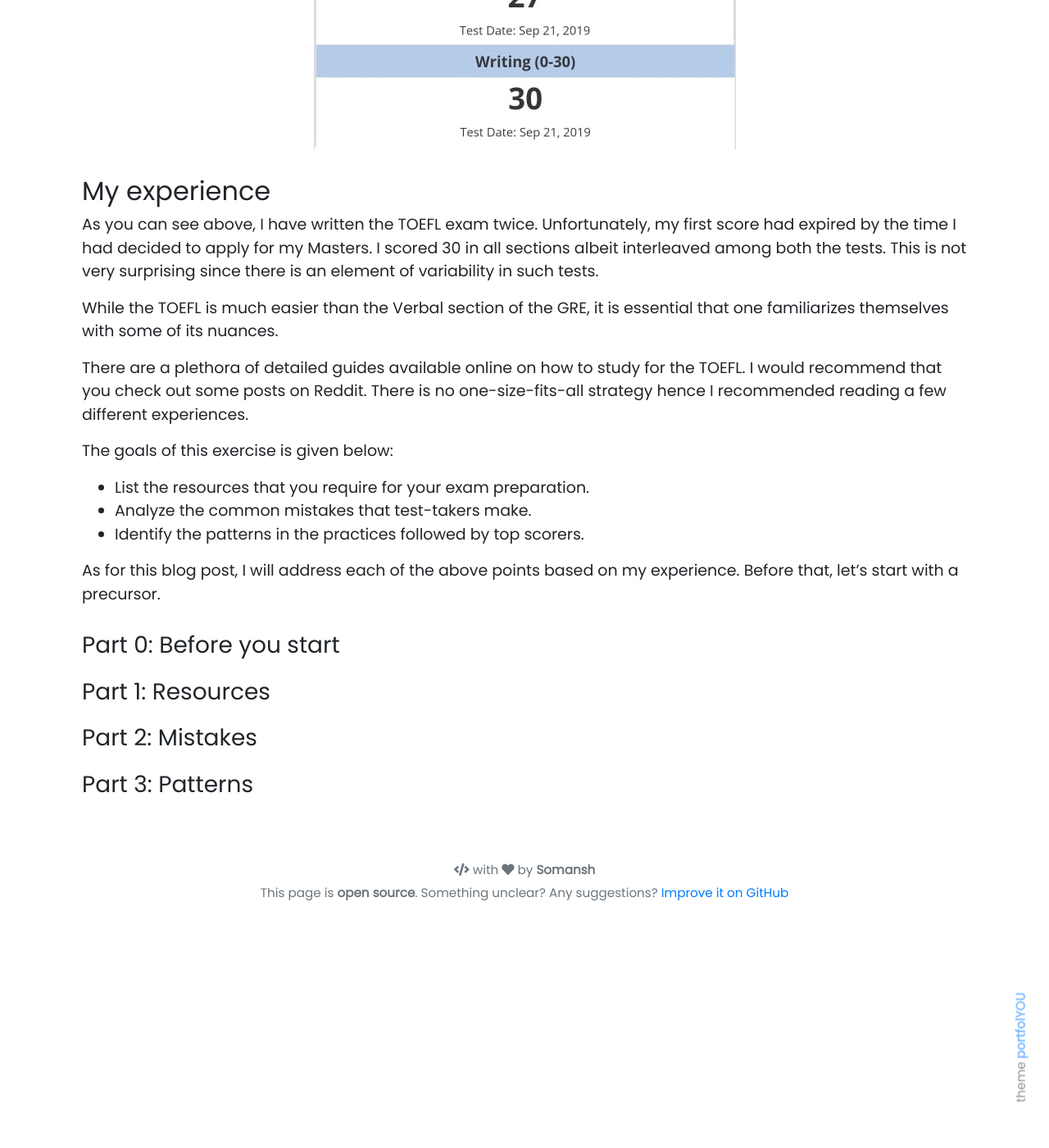
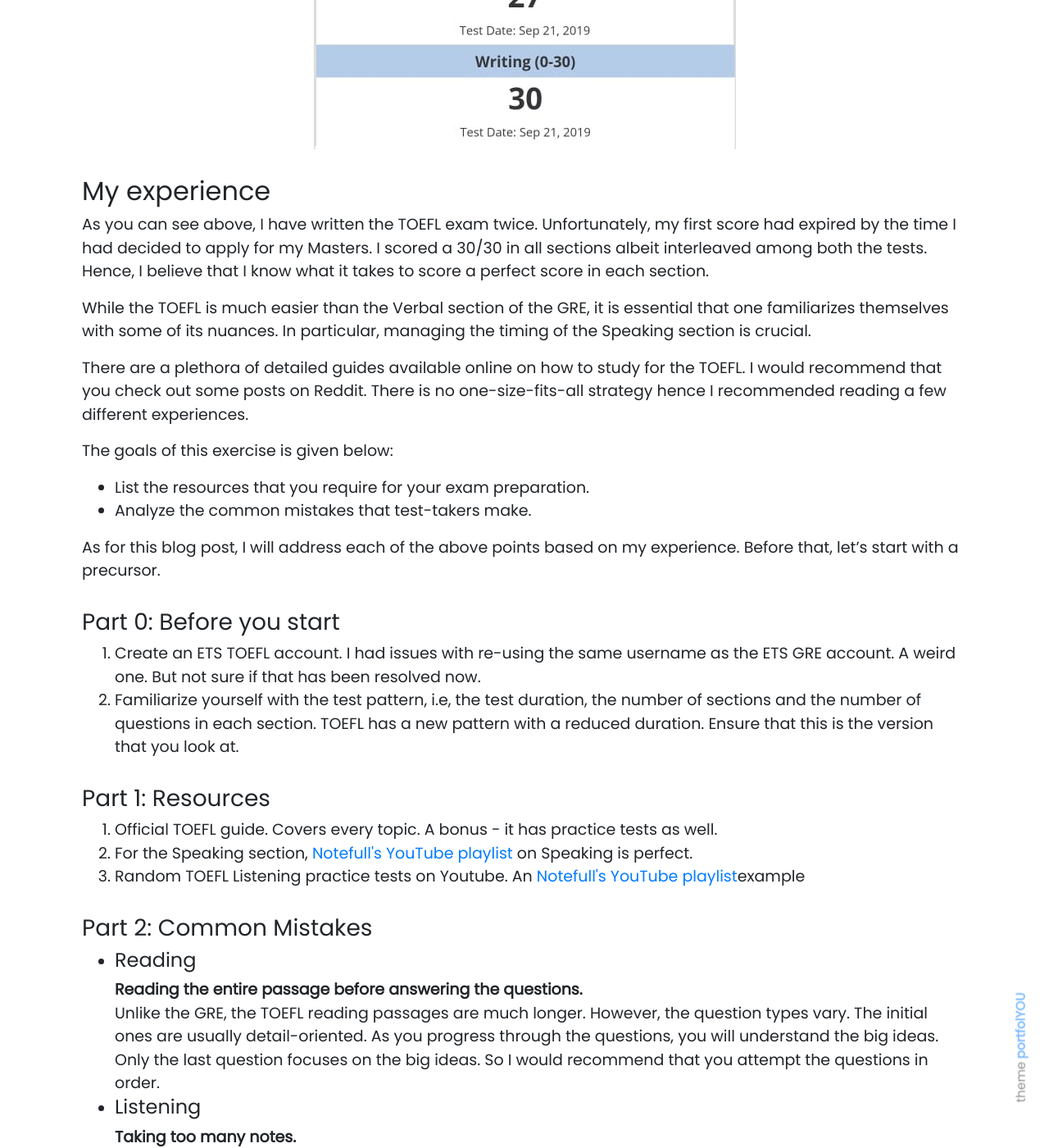
Before and after one commit to somanshreddy/somanshreddy.github.io, a Jekyll site: the page built from _posts/2021-12-09-toefl-prep.markdown, in a window 1280 px wide and 1400 px high, scrolled down 1705 px. Shown: the whole window at 82% size. Built offline with Jekyll 4.4.1, drawn with Linux system fonts in a browser that asks for light colours; nearby versions of some CDN libraries; comment, search, counter and statistics services are not loaded; some of the changed text lies outside the part shown.

Commit message:
Writing the initial draft of the TOEFL blog

```diff
--- a/_posts/2021-12-09-toefl-prep.markdown
+++ b/_posts/2021-12-09-toefl-prep.markdown
@@ -21,9 +21,9 @@ description: How I scored a 117/120 on the TOEFL without spending any money on e
 
 ## My experience
 
-As you can see above, I have written the TOEFL exam twice. Unfortunately, my first score had expired by the time I had decided to apply for my Masters. I scored 30 in all sections albeit interleaved among both the tests. This is not very surprising since there is an element of variability in such tests.
+As you can see above, I have written the TOEFL exam twice. Unfortunately, my first score had expired by the time I had decided to apply for my Masters. I scored a 30/30 in all sections albeit interleaved among both the tests. Hence, I believe that I know what it takes to score a perfect score in each section.
 
-While the TOEFL is much easier than the Verbal section of the GRE, it is essential that one familiarizes themselves with some of its nuances.
+While the TOEFL is much easier than the Verbal section of the GRE, it is essential that one familiarizes themselves with some of its nuances. In particular, managing the timing of the Speaking section is crucial.
 
 There are a plethora of detailed guides available online on how to study for the TOEFL. I would recommend that you check out some posts on Reddit. There is no one-size-fits-all strategy hence I recommended reading a few different experiences.
 
@@ -32,15 +32,85 @@ The goals of this exercise is given below:
 <ul>
 	<li>List the resources that you require for your exam preparation.</li>
 	<li>Analyze the common mistakes that test-takers make.</li>
-	<li>Identify the patterns in the practices followed by top scorers.</li>
 </ul>
 
 As for this blog post, I will address each of the above points based on my experience. Before that, let's start with a precursor.
 
 ### Part 0: Before you start
 
+<ol>
+	<li>Create an ETS TOEFL account. I had issues with re-using the same username as the ETS GRE account. A weird one. But not sure if that has been resolved now.</li>
+	<li>Familiarize yourself with the test pattern, i.e, the test duration, the number of sections and the number of questions in each section. TOEFL has a new pattern with a reduced duration. Ensure that this is the version that you look at.</li>
+</ol>
+
 ### Part 1: Resources
 
-### Part 2: Mistakes
 
-### Part 3: Patterns
+<ol>
+	<li>Official TOEFL guide. Covers every topic. A bonus - it has practice tests as well.</li>
+	<li>For the Speaking section, <a href="https://youtube.com/playlist?list=PL6434B98632F06DB0">Notefull's YouTube playlist</a> on Speaking is perfect.</li>
+	<li>Random TOEFL Listening practice tests on Youtube. An <a href="https://www.youtube.com/watch?v=IwL6pYmswGY">Notefull's YouTube playlist</a>example</li>
+</ol>
+
+### Part 2: Common Mistakes
+
+<ul>
+	<li>
+		<h4>Reading</h4>
+		<b>Reading the entire passage before answering the questions.</b> <br>
+		Unlike the GRE, the TOEFL reading passages are much longer. However, the question types vary. The initial ones are usually detail-oriented. As you progress through the questions, you will understand the big ideas. Only the last question focuses on the big ideas. So I would recommend that you attempt the questions in order.
+    </li>
+	<li>
+		<h4>Listening</h4>
+		<b>Taking too many notes.</b>
+    </li>
+    <li>
+		<h4>Speaking</h4>
+		<b>Not practicing your timing.</b>
+    </li>
+    <li>
+		<h4>Writing</h4>
+		<b>Too short.</b>
+		<br>
+		<b>Not fully pertinent.</b>
+    </li>
+</ul>
+
+### Part 3: Test Day
+
+You are required to carry an identification proof. In India, it is a valid passport. Refer to the ETS website for the requirements for your country.
+
+Please ensure that it has the correct first name. Until I applied for the GRE - I wasn't aware that my first name was 'Somansh Reddy' and not just 'Somansh'.
+
+Also, ensure that your passport has NOT expired. It must be valid on the day of the exam. Although this seems obvious, this might go unnoticed by the test taker in the hullabaloo of test preparation. But it does not escape the scrutiny of the officials at the test center.
+
+### Part 4: My takeaways
+
+<ul>
+	<li>
+		<h4>Reading</h4>
+		The reading questions in TOEFL are easier than the corresponding ones in the GRE. However, it may some questions may still be tricky. The official guide explains every question type so I would recommend that you are at least familiar with these. This book also has multiple reading sections which would suffice. No extra resources are required.
+    </li>
+	<li>
+		<h4>Listening</h4>
+		Practice the listening section from the official guide if you access to the recordings. Whether you have this or not, definitely take a look at listening practice sections from YouTube. The goal of the listening section is not to take notes. Your notes are just a supplement. I found that I did not use my notes for 95% of the questions.
+    </li>
+    <li>
+		<h4>Speaking</h4>
+		Practice. Practice. Practice. Focus on the timing. It is the most crucial element of the Speaking section. Once you get a hang of the timing, focus on the content. Finally, the intonation.
+    </li>
+    <li>
+		<h4>Writing</h4>
+		Too short
+		<br>
+		Not fully pertinent.
+    </li>
+</ul>
+
+### Part 5: Frequently Asked Questions (FAQ) (Coming soon)
+
+#### TOEFL or IELTS?
+
+#### At home? Or at the test center? The real truth.
+
+#### What is a good score?
```
Also changed, not shown: other parts of _posts/2021-12-09-toefl-prep.markdown (+1 -1 lines).
